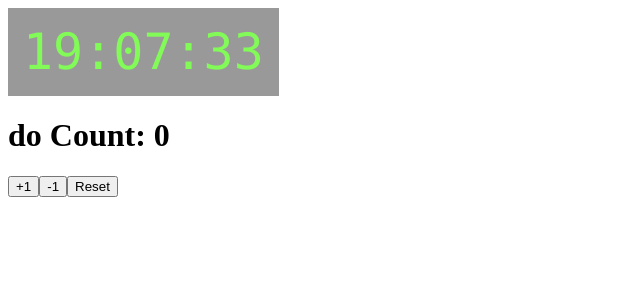
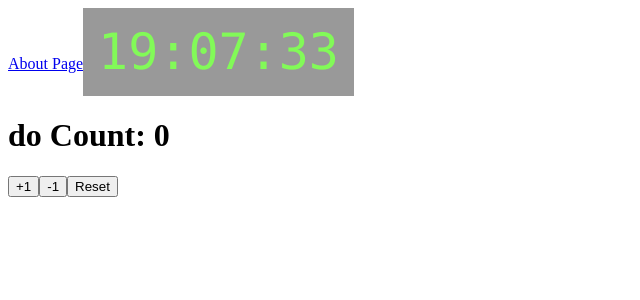
Before and after one commit to jassonalgo/d_d_sheet, a Next.js app: page / in a window 1280 px wide. Shown: the top 300 px of the page, without its empty margins (0-640 px from the left). Built offline with nearby package versions, Linux system fonts and the light colour scheme.

Commit message:
[page] se agrega page player

```diff
--- a/components/examples.js
+++ b/components/examples.js
@@ -2,6 +2,7 @@ import { useSelector, shallowEqual } from 'react-redux'
 import Clock from './clock'
 import Counter from './counter'
 import { PLAYERS_PATH } from '../config/config'
+import Link from 'next/link'
 
 const clockSelector = state => ({
   lastUpdate: state.lastUpdate,
@@ -16,6 +17,9 @@ function Examples () {
   const { lastUpdate, light } = useSelector(clockSelector, shallowEqual)
   return (
     <div>
+      <Link href='/player'>
+        <a>About Page</a>
+      </Link>
       <Clock lastUpdate={lastUpdate} light={light} />
       <Counter />
     </div>
--- /dev/null
+++ b/pages/player.js
@@ -0,0 +1,18 @@
+import React from 'react'
+import { connect } from 'react-redux'
+
+class Player extends React.Component {
+  static getInitialProps ({ reduxStore, req }) {
+    return {}
+  }
+
+  render () {
+    return (
+      <div className='aca'>player</div>
+    )
+  }
+}
+export default connect(
+  null,
+  null
+)(Player)
```
